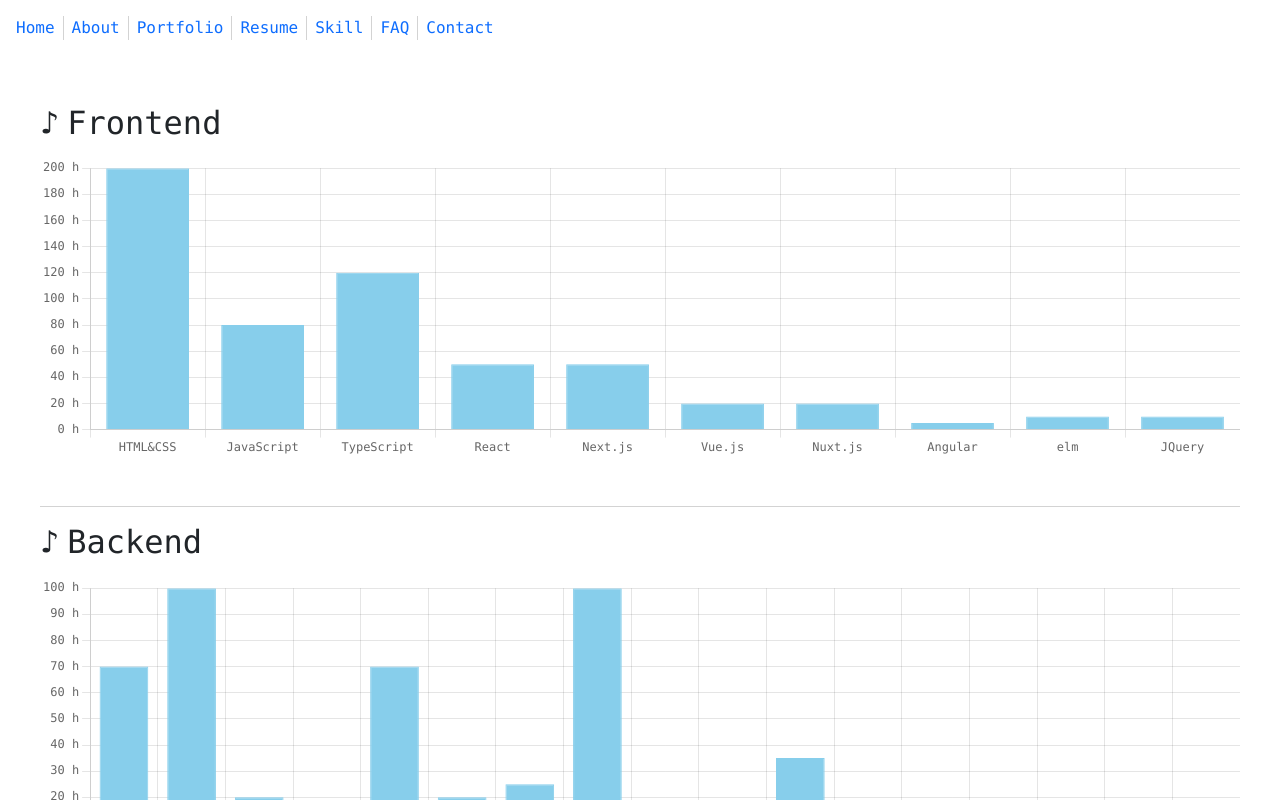
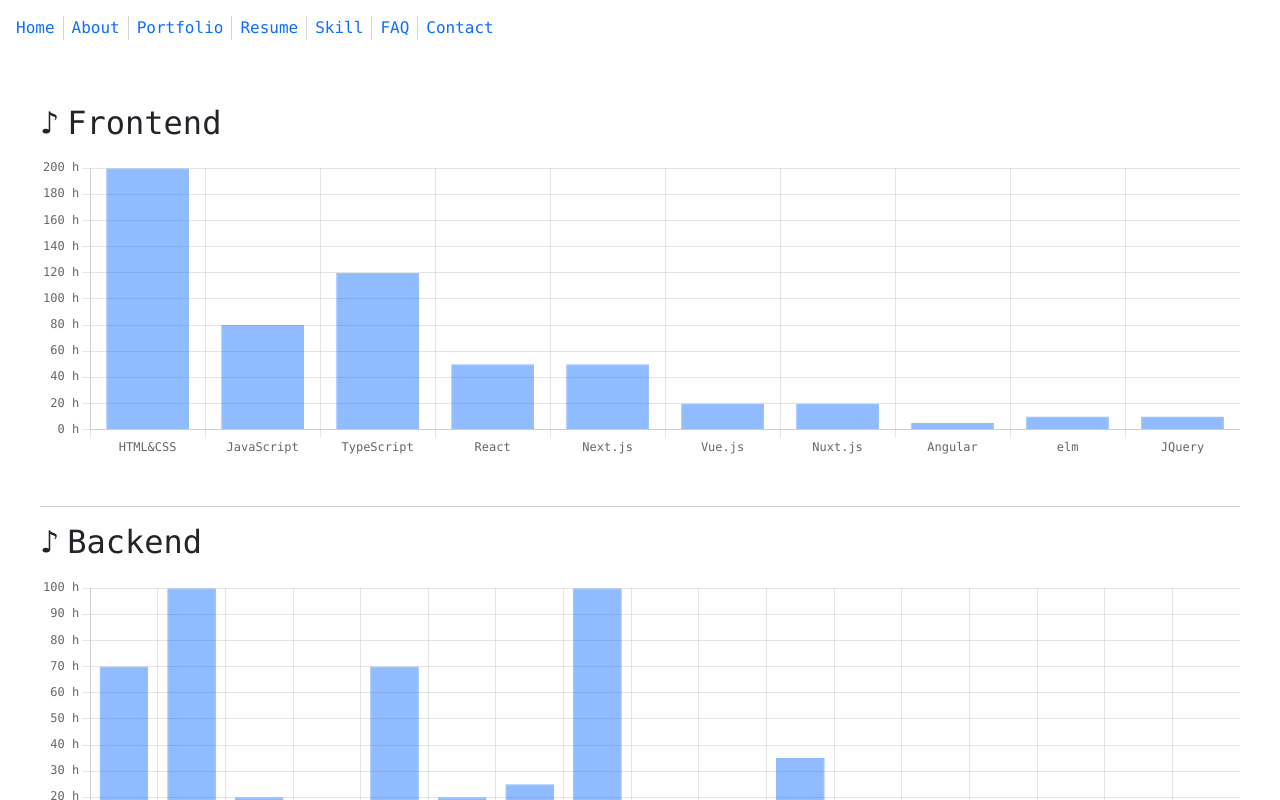
Before and after one commit to osawa-koki/osawa-koki, a Next.js app in the folder portfolio/: page /skill in a window 1280 px wide. Shown: the top 800 px of the page. Built offline with nearby package versions, Linux system fonts and the light colour scheme.

Commit message:
チャートの色変えた。

```diff
--- a/portfolio/data/skill.ts
+++ b/portfolio/data/skill.ts
@@ -83,7 +83,7 @@
 const _skill_os = _skill.filter((s) => s.category === "OS");
 const _skill_cloud = _skill.filter((s) => s.category === "Cloud");
 
-const color = 'skyblue';
+const color = '#0e6efe75';
 
 const skill_frontend: ChartData = {
   labels: _skill_frontend.map((s) => s.name),
```
